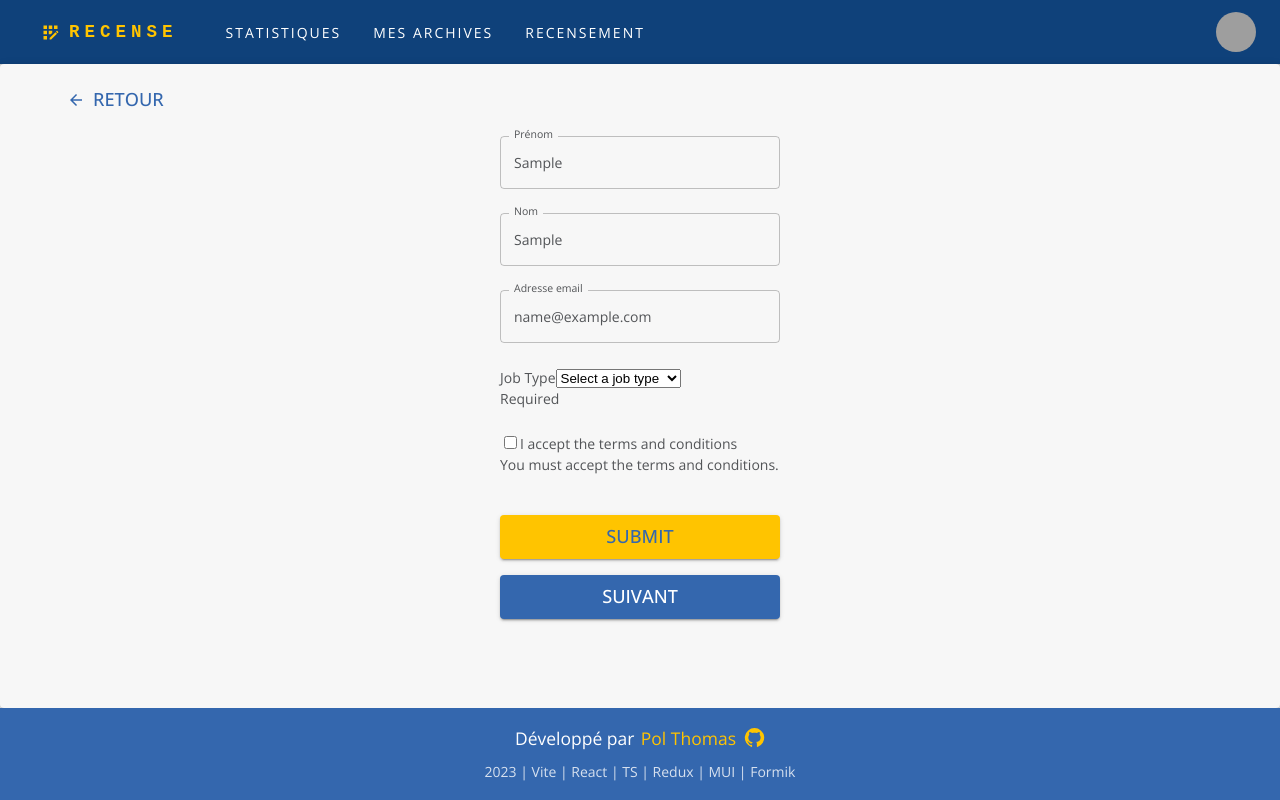
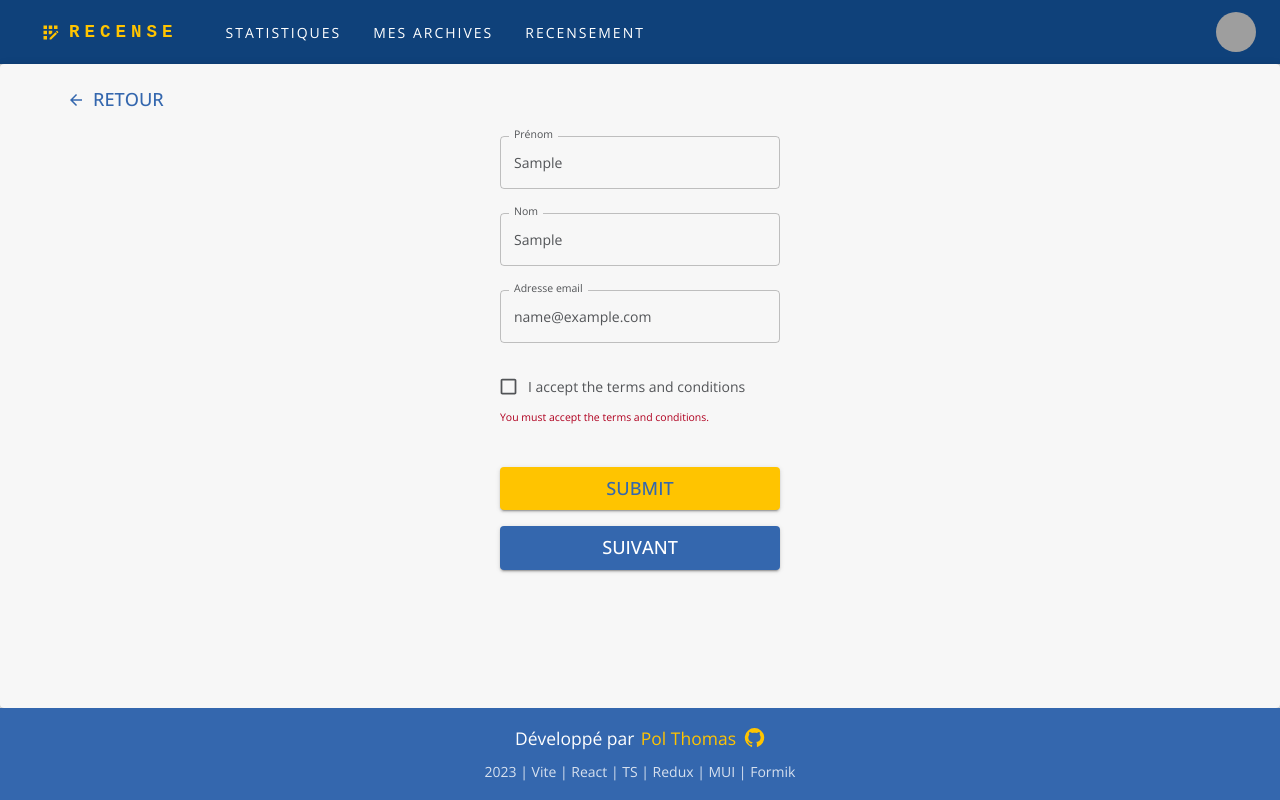
Before and after one commit to PolThm/recense, a React (Vite) app: page /new-census in a window 1280 px wide. Both pictures are taken after typing "Sample", "Sample", "name@example.com" into the empty fields and a click on the button "SUBMIT". Built offline with nearby package versions, Linux system fonts and the light colour scheme; grey boxes are pictures that could not be loaded.

Commit message:
MyCheckbox.tsx done

```diff
--- a/src/assets/style/theme.ts
+++ b/src/assets/style/theme.ts
@@ -23,7 +23,9 @@ const theme = createTheme({
     },
     text: {
       primary: '#525457',
-      secondary: 'rgba(255, 255, 255, 0.8)',
+      // secondary: 'rgba(255, 255, 255, 0.8)',
+      secondary: '#FFF',
+      // secondary: '#525457',
     },
   },
   typography: {
--- a/src/components/Footer.tsx
+++ b/src/components/Footer.tsx
@@ -40,7 +40,11 @@ const Footer: FC = () => {
           <GitHubIcon sx={{ fontSize: '1.5rem' }} />
         </Link>
       </Typography>
-      <Typography color="textSecondary" variant="subtitle1" sx={{ mt: 1 }}>
+      <Typography
+        color="textSecondary"
+        variant="subtitle1"
+        sx={{ mt: 1, opacity: 0.8 }}
+      >
         {`${new Date().getFullYear()} | Vite | React | TS | Redux | MUI | Formik`}
       </Typography>
     </Box>
--- a/src/components/census-forms/CensusFormContact.tsx
+++ b/src/components/census-forms/CensusFormContact.tsx
@@ -72,13 +72,13 @@ const CensusFormContact: FC<Props> = () => {
             placeholder="jane@formik.com"
           />
 
-          <MySelect label="Job Type" name="jobType">
-            <option value="">Select a job type</option>
-            <option value="designer">Designer</option>
-            <option value="development">Developer</option>
-            <option value="product">Product Manager</option>
-            <option value="other">Other</option>
-          </MySelect>
+          {/* <MySelect label="Job Type" name="jobType"> */}
+          {/*   <option value="">Select a job type</option> */}
+          {/*   <option value="designer">Designer</option> */}
+          {/*   <option value="development">Developer</option> */}
+          {/*   <option value="product">Product Manager</option> */}
+          {/*   <option value="other">Other</option> */}
+          {/* </MySelect> */}
 
           <MyCheckbox name="acceptedTerms">
             I accept the terms and conditions
--- a/src/components/shared/MyCheckbox.tsx
+++ b/src/components/shared/MyCheckbox.tsx
@@ -1,5 +1,6 @@
+import { Checkbox, FormControlLabel, FormHelperText } from '@mui/material';
 import { useField } from 'formik';
-import { FC } from 'react';
+import React, { FC } from 'react';
 
 type Props = {
   children: string;
@@ -7,20 +8,21 @@ type Props = {
 };
 
 const MyCheckbox: FC<Props> = ({ children, ...props }) => {
-  // React treats radios and checkbox inputs differently other input types, select, and textarea.
-  // Formik does this too! When you specify `type` to useField(), it will
-  // return the correct bag of props for you -- a `checked` prop will be included
-  // in `field` alongside `name`, `value`, `onChange`, and `onBlur`
   const [field, meta] = useField({ ...props, type: 'checkbox' });
+
   return (
     <div>
-      <label className="checkbox-input">
-        <input type="checkbox" {...field} {...props} />
-        {children}
-      </label>
-      {meta.touched && meta.error ? (
-        <div className="error">{meta.error}</div>
-      ) : null}
+      <FormControlLabel
+        control={
+          <Checkbox {...field} {...props} sx={{ color: 'text.primary' }} />
+        }
+        label={children}
+      />
+      {meta.touched && meta.error && (
+        <FormHelperText sx={{ color: 'error.main' }}>
+          {meta.error}
+        </FormHelperText>
+      )}
     </div>
   );
 };
```
